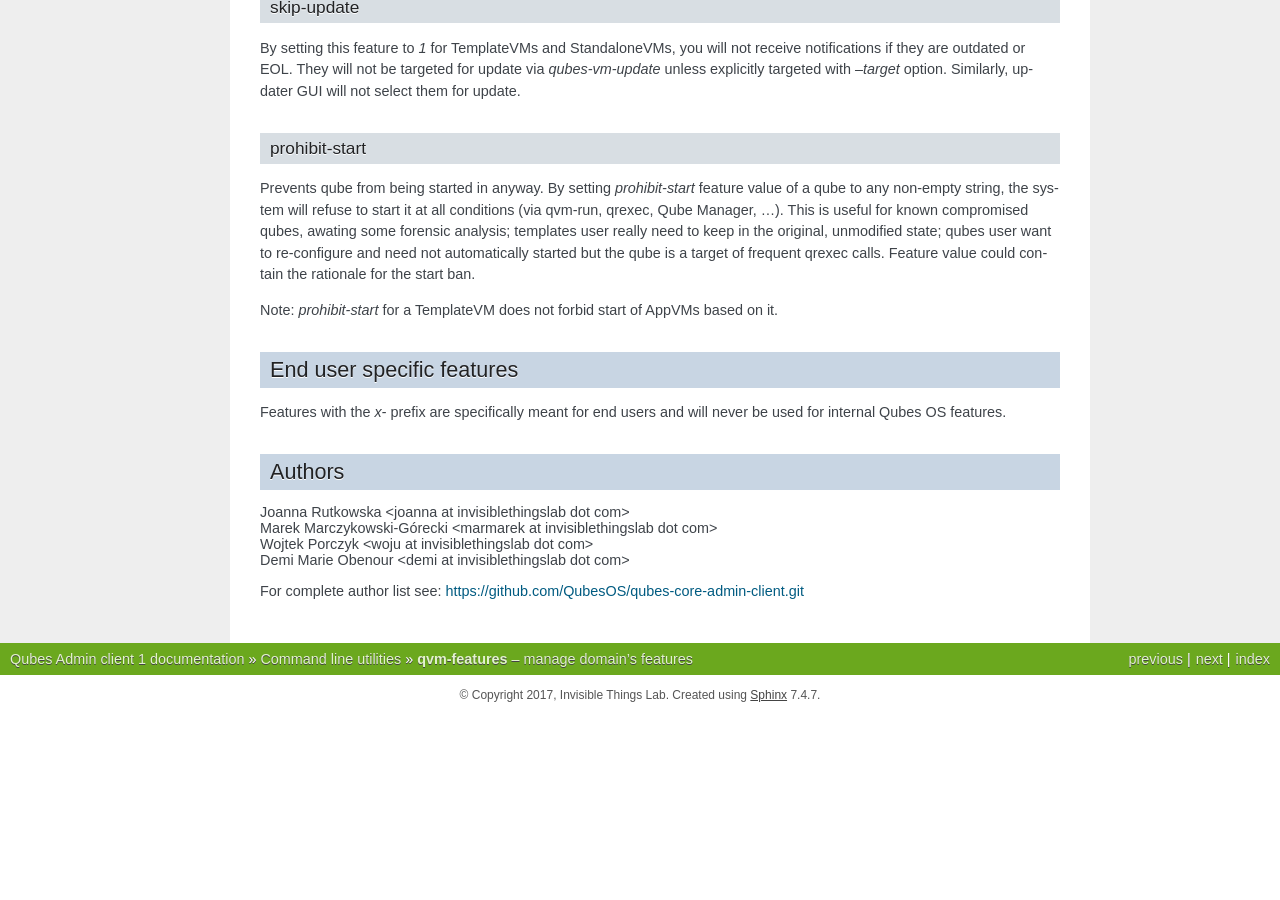
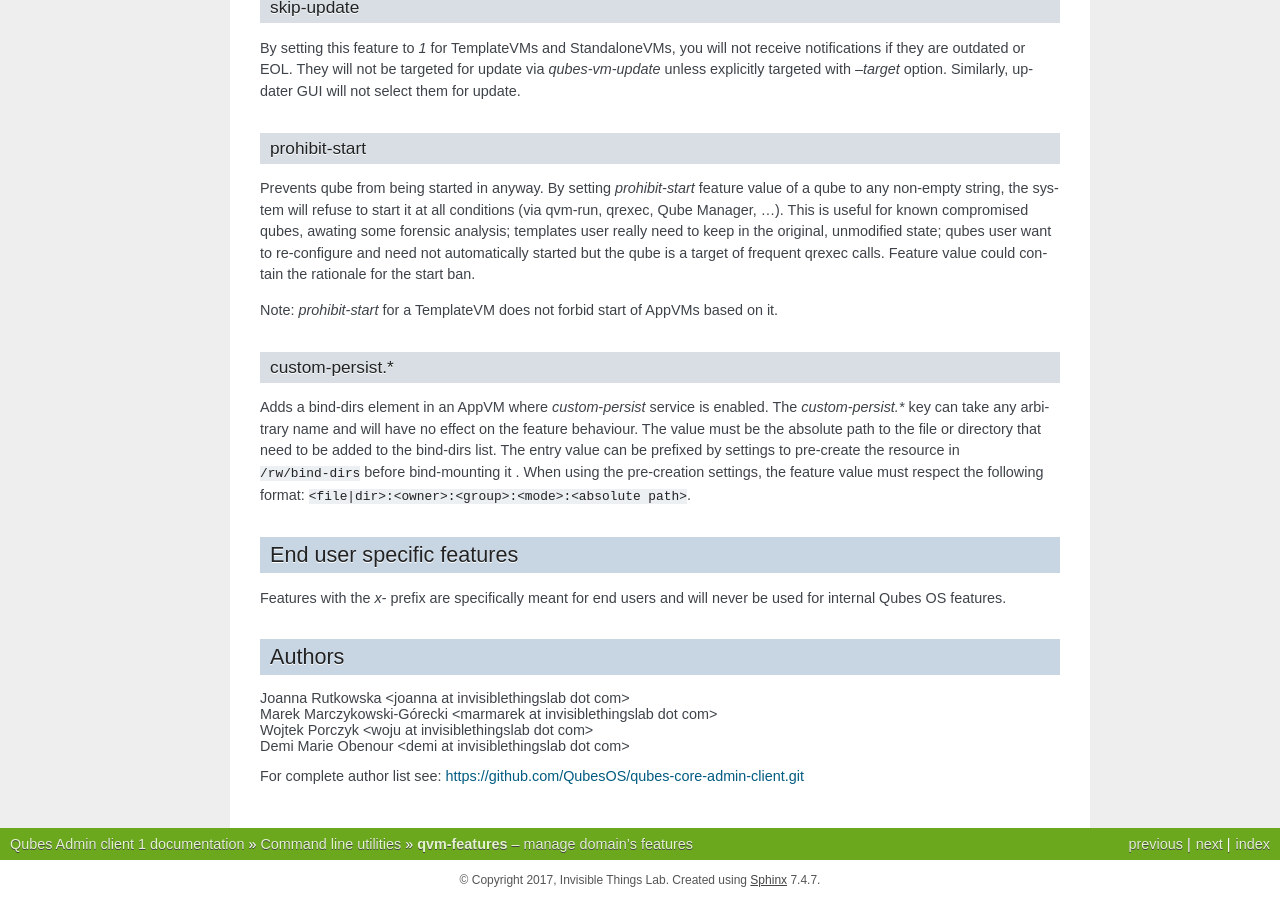
Before and after one commit to QubesOS/qubes-core-admin-client, a Sphinx documentation site: the page built from doc/manpages/qvm-features.rst, in a window 1280 px wide and 900 px high, scrolled down 5867 px. Built offline with Sphinx 7.4.7, drawn with Linux system fonts in a browser that asks for light colours; the version number could not be read and is left out; before the commit the page ends 6582 px from its top, so only the background shows below that.

Commit message:
doc: custom-persist man pages

```diff
--- a/doc/manpages/qvm-features.rst
+++ b/doc/manpages/qvm-features.rst
@@ -375,6 +375,18 @@ calls. Feature value could contain the rationale for the start ban.
 Note: `prohibit-start` for a TemplateVM does not forbid start of AppVMs based
 on it.
 
+custom-persist.*
+^^^^^^^^^^^^^^^^
+
+Adds a bind-dirs element in an AppVM where `custom-persist` service is
+enabled. The `custom-persist.*` key can take any arbitrary name and will
+have no effect on the feature behaviour. The value must be the absolute path to
+the file or directory that need to be added to the bind-dirs list.
+The entry value can be prefixed by settings to pre-create the resource in
+``/rw/bind-dirs`` before bind-mounting it . When using the pre-creation
+settings, the feature value must respect the following format:
+``<file|dir>:<owner>:<group>:<mode>:<absolute path>``.
+
 End user specific features
 --------------------------
 
```
Also changed, not shown: doc/manpages/qvm-service.rst (+9 -0 lines).
